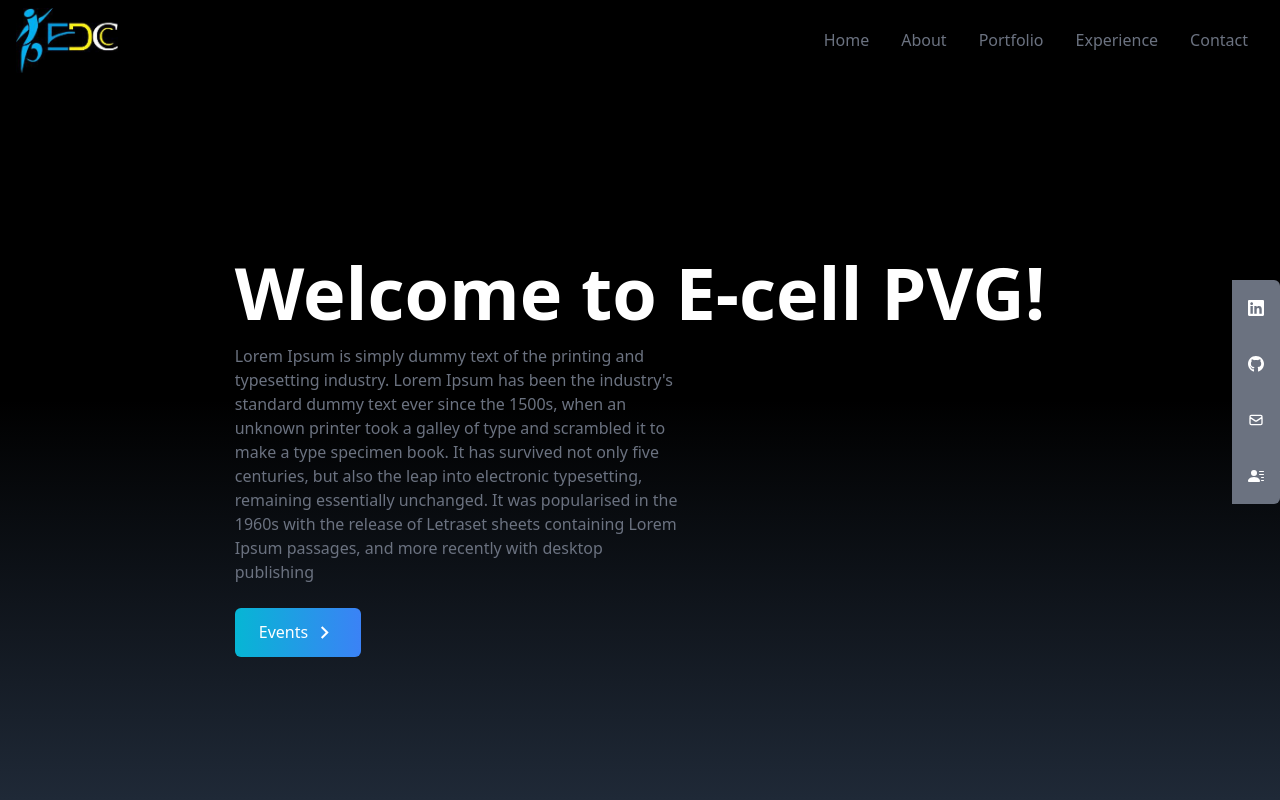
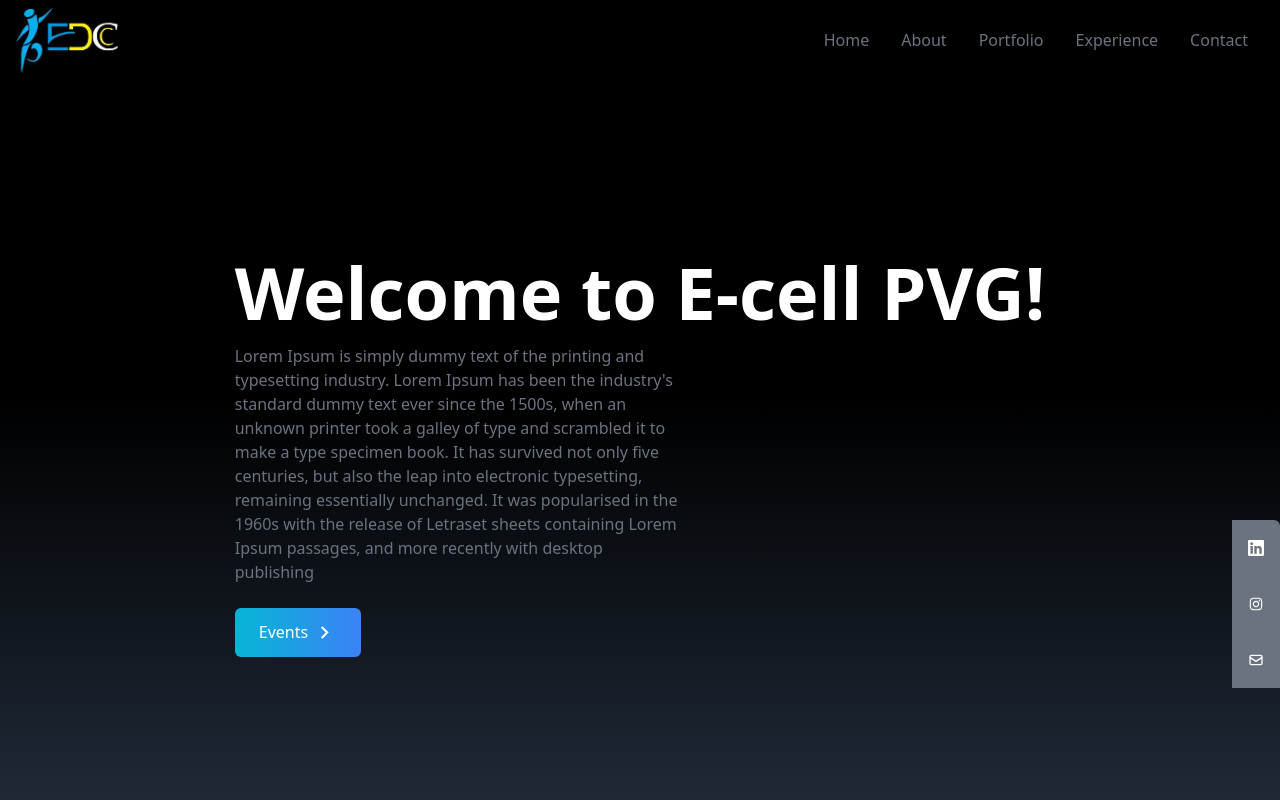
Before and after one commit to parthbhattad20/EDC-React-app, a React (Create React App) app: page / in a window 1280 px wide. Shown: the top 800 px of the page. Built offline with nearby package versions, Linux system fonts and the light colour scheme.

Commit message:
changes 3

```diff
--- a/src/components/Contact.jsx
+++ b/src/components/Contact.jsx
@@ -1,29 +1,70 @@
-import React from 'react'
+import React from "react";
 
 const Contact = () => {
     return (
         <section className="bg-gradient-to-b from-black to-gray-800">
             <div className="py-8 lg:py-16 px-4 mx-auto max-w-screen-md">
-      <h2 className="mb-4 text-4xl tracking-tight font-extrabold text-center text-gray-900 dark:text-white">Contact Us</h2>
-      <p className="mb-8 lg:mb-16 font-light text-center text-gray-500 dark:text-gray-400 sm:text-xl">Got a technical issue? Want to send feedback about a beta feature? Need details about our Business plan? Let us know.</p>
+                <h2 className="mb-4 text-4xl tracking-tight font-extrabold text-center text-gray-900 dark:text-white">
+                    Contact Us
+                </h2>
+                <p className="mb-8 lg:mb-16 font-light text-center text-gray-500 dark:text-gray-400 sm:text-xl">
+                    Lets get in touch
+                </p>
                 <form action="#" className="space-y-8">
                     <div>
-              <label for="email" className="block mb-2 text-sm font-medium text-gray-900 dark:text-gray-300">Your email</label>
-              <input type="email" id="email" className="shadow-sm bg-gray-50 border border-gray-300 text-gray-900 text-sm rounded-lg focus:ring-primary-500 focus:border-primary-500 block w-full p-2.5 dark:bg-gray-700 dark:border-gray-600 dark:placeholder-gray-400 dark:text-white dark:focus:ring-primary-500 dark:focus:border-primary-500 dark:shadow-sm-light" placeholder="name@flowbite.com" required/>
+                        <label
+                            for="email"
+                            className="block mb-2 text-sm font-medium text-gray-900 dark:text-gray-300"
+                        >
+                            Your email
+                        </label>
+                        <input
+                            type="email"
+                            id="email"
+                            className="shadow-sm bg-gray-50 border border-gray-300 text-gray-900 text-sm rounded-lg focus:ring-primary-500 focus:border-primary-500 block w-full p-2.5 dark:bg-gray-700 dark:border-gray-600 dark:placeholder-gray-400 dark:text-white dark:focus:ring-primary-500 dark:focus:border-primary-500 dark:shadow-sm-light"
+                            placeholder="email"
+                            required
+                        />
                     </div>
                     <div>
-              <label for="subject" className="block mb-2 text-sm font-medium text-gray-900 dark:text-gray-300">Subject</label>
-              <input type="text" id="subject" className="block p-3 w-full text-sm text-gray-900 bg-gray-50 rounded-lg border border-gray-300 shadow-sm focus:ring-primary-500 focus:border-primary-500 dark:bg-gray-700 dark:border-gray-600 dark:placeholder-gray-400 dark:text-white dark:focus:ring-primary-500 dark:focus:border-primary-500 dark:shadow-sm-light" placeholder="Let us know how we can help you" required/>
+                        <label
+                            for="subject"
+                            className="block mb-2 text-sm font-medium text-gray-900 dark:text-gray-300"
+                        >
+                            Subject
+                        </label>
+                        <input
+                            type="text"
+                            id="subject"
+                            className="block p-3 w-full text-sm text-gray-900 bg-gray-50 rounded-lg border border-gray-300 shadow-sm focus:ring-primary-500 focus:border-primary-500 dark:bg-gray-700 dark:border-gray-600 dark:placeholder-gray-400 dark:text-white dark:focus:ring-primary-500 dark:focus:border-primary-500 dark:shadow-sm-light"
+                            placeholder="Let us know how we can help you"
+                            required
+                        />
                     </div>
                     <div className="sm:col-span-2">
-              <label for="message" className="block mb-2 text-sm font-medium text-gray-900 dark:text-gray-400">Your message</label>
-              <textarea id="message" rows="6" className="block p-2.5 w-full text-sm text-gray-900 bg-gray-50 rounded-lg shadow-sm border border-gray-300 focus:ring-primary-500 focus:border-primary-500 dark:bg-gray-700 dark:border-gray-600 dark:placeholder-gray-400 dark:text-white dark:focus:ring-primary-500 dark:focus:border-primary-500" placeholder="Leave a comment..."></textarea>
+                        <label
+                            for="message"
+                            className="block mb-2 text-sm font-medium text-gray-900 dark:text-gray-400"
+                        >
+                            Your message
+                        </label>
+                        <textarea
+                            id="message"
+                            rows="6"
+                            className="block p-2.5 w-full text-sm text-gray-900 bg-gray-50 rounded-lg shadow-sm border border-gray-300 focus:ring-primary-500 focus:border-primary-500 dark:bg-gray-700 dark:border-gray-600 dark:placeholder-gray-400 dark:text-white dark:focus:ring-primary-500 dark:focus:border-primary-500"
+                            placeholder="Leave a comment..."
+                        ></textarea>
                     </div>
-          <button type="submit" className="py-3 px-5 text-sm font-medium text-center text-white rounded-lg bg-primary-700 sm:w-fit hover:bg-primary-800 focus:ring-4 focus:outline-none focus:ring-primary-300 dark:bg-primary-600 dark:hover:bg-primary-700 dark:focus:ring-primary-800">Send message</button>
+                    <button
+                        type="submit"
+                        className="py-3 px-5 text-sm font-medium text-center text-white rounded-lg bg-primary-700 sm:w-fit hover:bg-primary-800 focus:ring-4 focus:outline-none focus:ring-primary-300 dark:bg-primary-600 dark:hover:bg-primary-700 dark:focus:ring-primary-800"
+                    >
+                        Send message
+                    </button>
                 </form>
             </div>
         </section>
-  )
-}
+    );
+};
 
-export default Contact
+export default Contact;
--- a/src/components/SocialLinks.jsx
+++ b/src/components/SocialLinks.jsx
@@ -1,7 +1,8 @@
 import React from "react";
-import { FaGithub, FaLinkedin } from "react-icons/fa";
+import { FaLinkedin } from "react-icons/fa";
 import { HiOutlineMail } from "react-icons/hi";
-import { BsFillPersonLinesFill } from "react-icons/bs";
+// import { BsFillPersonLinesFill } from "react-icons/bs";
+import { AiOutlineInstagram } from "react-icons/ai";
 
 const SocialLinks = () => {
     const links = [
@@ -9,45 +10,45 @@
             id: 1,
             child: (
                 <>
-                     <FaLinkedin size={20} />
+                    <FaLinkedin size={20} />
                 </>
             ),
-            href: "https://www.linkedin.com/in/parth-bhattad-21a38022a/?originalSubdomain=in",
+            href: "https://www.linkedin.com/company/edcpvg/",
             style: "rounded-tr-md",
         },
         {
             id: 2,
             child: (
                 <>
-                     <FaGithub size={20} />
+                    <AiOutlineInstagram size={20} />
                 </>
             ),
-            href: "https://github.com/parthbhattad20",
+            href: "https://www.instagram.com/edc_pvg/?hl=en",
         },
         {
             id: 3,
             child: (
                 <>
-                     <HiOutlineMail size={20} />
+                    <HiOutlineMail size={20} />
                 </>
             ),
-            href: "mailto:bhattadparth20@gmail.com",
+            href: "mailto:edcpvg@gmail.com",
         },
-        {
-            id: 4,
-            child: (
-                <>
-                     <BsFillPersonLinesFill size={20} />
-                </>
-            ),
-            href: "https://drive.google.com/file/d/15tc0hw2XHdDGu9QDJuoS8Lw-pFYIRV0E/view?usp=drive_link",
-            style: "rounded-br-md",
-            download: true,
-        },
+        // {
+        //     id: 4,
+        //     child: (
+        //         <>
+        //              <BsFillPersonLinesFill size={20} />
+        //         </>
+        //     ),
+        //     href: "https://drive.google.com/file/d/15tc0hw2XHdDGu9QDJuoS8Lw-pFYIRV0E/view?usp=drive_link",
+        //     style: "rounded-br-md",
+        //     download: true,
+        // },
     ];
 
     return (
-        <div className=" lg:flex flex-col top-[35%] right-0 fixed">
+        <div className=" lg:flex flex-col top-[65%] right-0 fixed">
             <ul>
                 {links.map(({ id, child, href, style, download }) => (
                     <li
```
Lines whose indentation alone changed are shown as unchanged.
